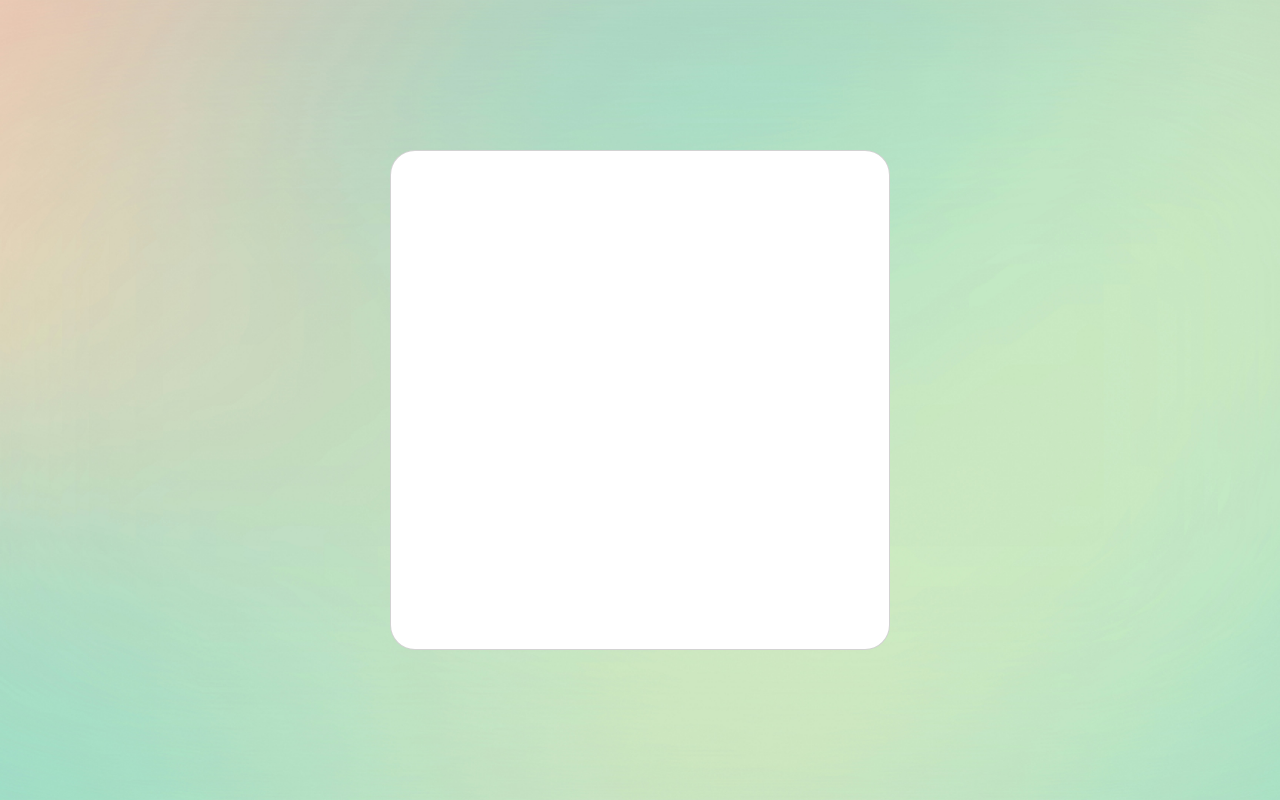
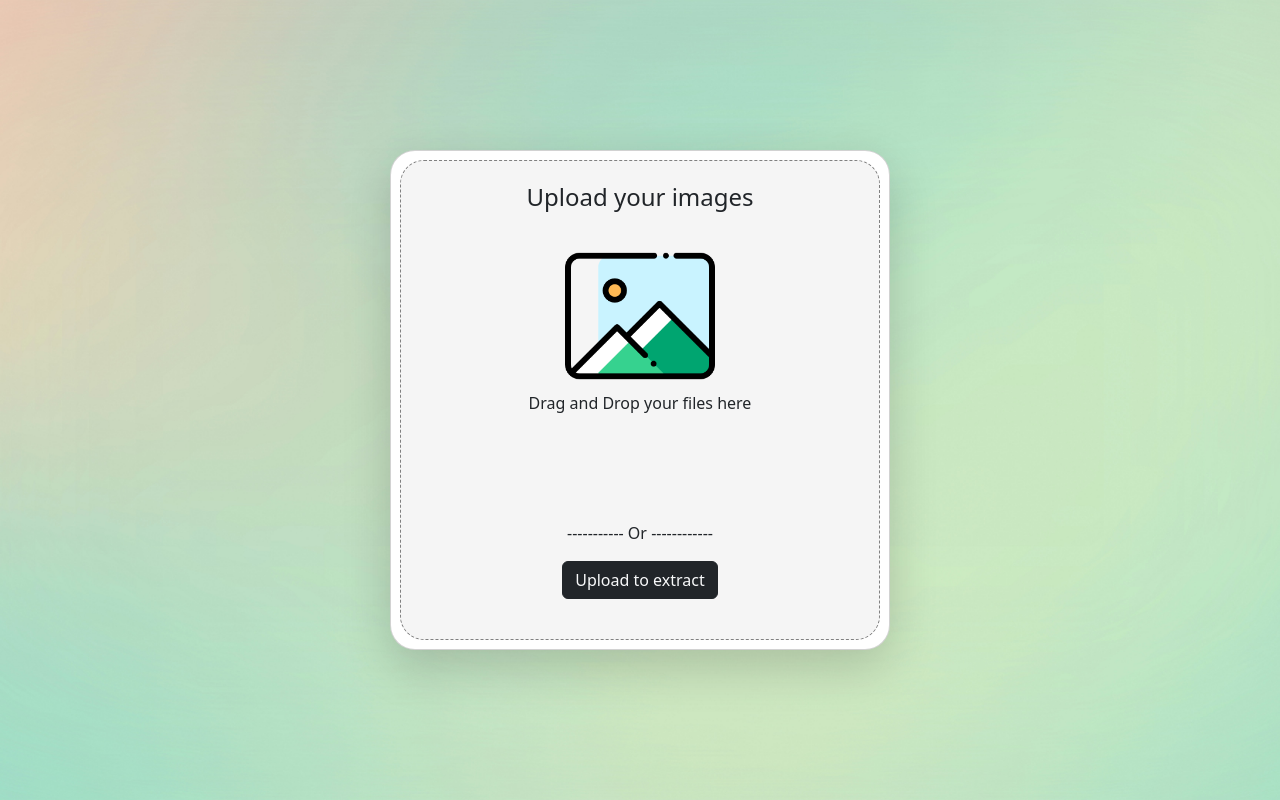
Before and after one commit to phatTchung9999/SolutionWorks_Website, a Django app: page /extractor/home/ in a window 1280 px wide. Run offline with Django 5.2, Linux system fonts and the light colour scheme.

Commit message:
update some new feature

```diff
--- a/myproject/imageExtractor/urls.py
+++ b/myproject/imageExtractor/urls.py
@@ -2,5 +2,5 @@ from django.urls import path
 from . import views
 
 urlpatterns = [
-    path('home/', views.HomeView.as_view(), name='home'),
+    path('home/', views.HomeView.as_view(), name='extractor_home'),
 ]
--- a/myproject/static/css/app.css
+++ b/myproject/static/css/app.css
@@ -9,7 +9,8 @@
     align-items: center;
 }
 
-.box {
-    height: 400px;
-    width: 500px;
+.center {
+    display: flex;
+    align-items: center;
+    justify-content: center;
 }
--- a/myproject/templates/imageExtractor/home.html
+++ b/myproject/templates/imageExtractor/home.html
@@ -11,8 +11,29 @@
     </head>
     <body>
         <section class="hero">
-            <div class="card" style="height: 500px; width: 500px; border-radius: 5%;">
+            <div class="card d-flex align-items-center justify-content-center shadow-lg" style="height: 500px; width: 500px; border-radius: 5%;">
+                <div class="card" style="background-color: whitesmoke; height: 480px; width: 480px; border-radius: 5%; border: dashed 1px gray;">
+                    <div class="container">
+                        <div class="row">
+                            <div class="col-12 d-flex align-items-center justify-content-center" style="height: 80px;">
+                                <h4>Upload your images</h4>
+                            </div>
+                        </div>
+                        <div class="row">
+                            <div id="drop-box" class="col-12 text-center" style="height: 280px;">
+                                <img src="{% static 'images/image.png' %}" style="width: 150px; height: 150px;">
+                                <p>Drag and Drop your files here</p>
+                            </div>
+                        </div>
+                        <div class="row">
+                            <div class="col-12 text-center" style="height: 120px;">
+                                <p>-----------   Or   ------------</p>
+                                <button class="text-light btn btn-dark">Upload to extract</button>
 
+                            </div>
+                        </div>
+                    </div>
+                </div>
             </div>
         </section>
     </body>
```
Also changed, not shown: myproject/static/images/image.png (added).
